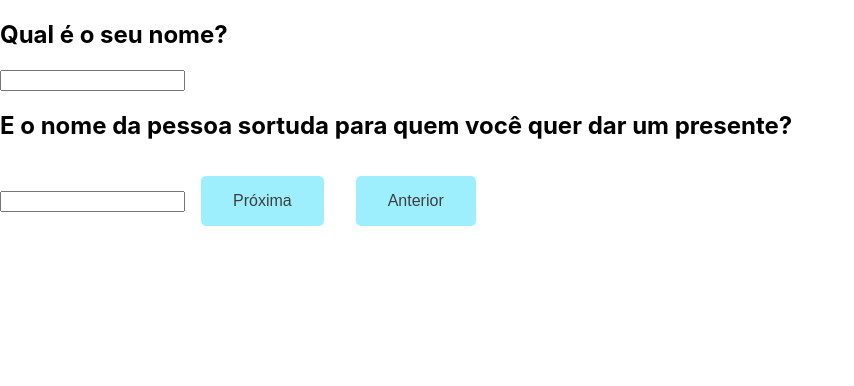
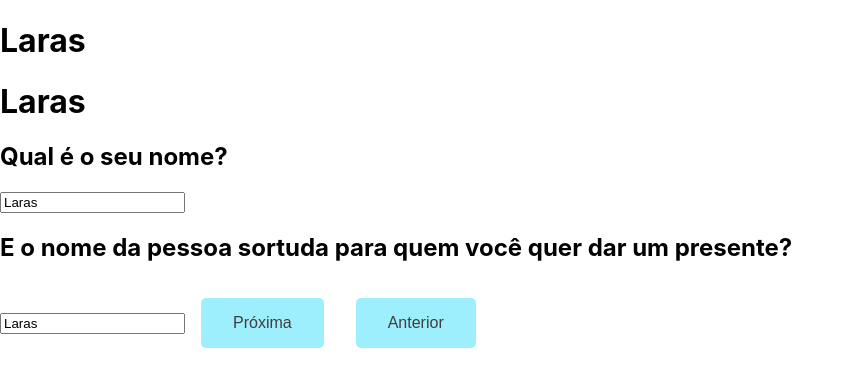
Before and after one commit to RaviCampos/mimo-front, a React (Create React App) app: page /mimo-form in a window 1280 px wide. Both pictures are taken after a click on the button "Começar a responder!". Shown: the top 386 px of the page, without its empty margins (0-854 px from the left). Built offline with nearby package versions, Linux system fonts and the light colour scheme.

Commit message:
question components workflow set

```diff
--- a/src/components/pages/MimoForm.js
+++ b/src/components/pages/MimoForm.js
@@ -4,44 +4,66 @@ import { CSSTransition, TransitionGroup } from "react-transition-group";
 // import Questions
 import Hello from "../questions/Hello";
 import GifterNameQ from "../questions/GifterNameQ";
-// import GiftedNameQ from "..questions/GiftedNameQ";
+import NotFoundQ from "../questions/NotFoundQ";
 
 function MimoForm() {
 
     const [ page, setPage ] = useState(0);
 
-    const [ gifterName, setGifterName ] = useState("");
+    const [ names, setNames ] = useState({gifter: "Laras", gifted: "Laras"});
 
-    const Load = page ? GifterNameQ : Hello;
+    let Question;
+    let setters;
+    // helper, input: object {stateName: what to become}
+    // const obj = {
+    //     names: {gifter: "Maria", gifted: "Ana"},
+    //     page: 3
+    // }
+    // const stateSetter = (changes) => {
+    //     const cheatSheet = {
+    //         page: (pageNumber) => {
+    //             setPage(pageNumber)
+    //         },
+    //         names: ({gifter, gifted}) => {
+    //             setNames({gifter, gifted})
+    //         }
+    //     }
+    //     const keys = Object.keys(changes);
+    //     for (const key of keys) {
+    //         cheatSheet[key](changes[key]);
+    //     }
 
-    // switch(page) {
-    //     case 0:
+    // };
+    // stateSetter(obj);
+    // console.log(page, names);
+
+    switch(page) {
+        case 0:
+            Question = Hello;
+            setters = { setPage };
+            break
+        case 1:
+            Question = GifterNameQ;
+            setters = { setPage, setNames, names};
+            break
+        default:
+            Question = NotFoundQ;
+    }
+
     return (
-                // <div>
         <TransitionGroup>
             <CSSTransition
                 key={page}
-                        // in={page == 0}
                 timeout={200}
                 classNames="hello"
                 unmountOnExit
             >
-                        {<Load setPage={setPage}/>}
+                {<Question setters={setters}/>}
             </CSSTransition>
         </TransitionGroup>
-                // </div>
     );
 
-        // case 2:
-        //     return (
-        //         <GiftedNameQ />
-        //     );
 
-        // default:
-        //     return (
-        //         <h1>Sorry, could not find your page</h1>
-        //     )
-    // }
 }
 
 export default MimoForm;
--- a/src/components/questions/GifterNameQ.js
+++ b/src/components/questions/GifterNameQ.js
@@ -1,12 +1,19 @@
+import { useState } from "react";
 
-function GifterNameQ({setPage}) {
+function GifterNameQ({ setters: {setPage, setNames, names}}) {
+    const [ gifter, setGifter ] = useState(names.gifter);
+    const [ gifted, setGifted ] = useState(names.gifted)
     return (
         <div>
+            <h1>{gifter}</h1>
+            <h1>{gifted}</h1>
             <h2>Qual é o seu nome?</h2>
-            <input type="text"/>
+            <input type="text" value={gifter} onChange={e => setGifter(e.target.value)}/>
+
             <h2>E o nome da pessoa sortuda para quem você quer dar um presente?</h2>
-            <input type="text"/>
-            <button>Próxima</button>
+            <input type="text" value={gifted} onChange={e => setGifted(e.target.value)}/>
+
+            <button onClick={() => setNames({gifter, gifted})}>Próxima</button>
             <button onClick={() => setPage(0)}>Anterior</button>
         </div>
     )
--- a/src/components/questions/Hello.js
+++ b/src/components/questions/Hello.js
@@ -1,6 +1,6 @@
 import { Link } from "react-router-dom";
 
-function Hello({setPage}) {
+function Hello({ setters: { setPage }}) {
     return (
         <div>
             <h1>Mimo questions</h1>
--- /dev/null
+++ b/src/components/questions/NotFoundQ.js
@@ -0,0 +1,7 @@
+function NotFoundQ() {
+    return (
+        <h1>Sorry, question not found</h1>
+    )
+}
+
+export default NotFoundQ
```
Lines whose indentation alone changed are shown as unchanged.
